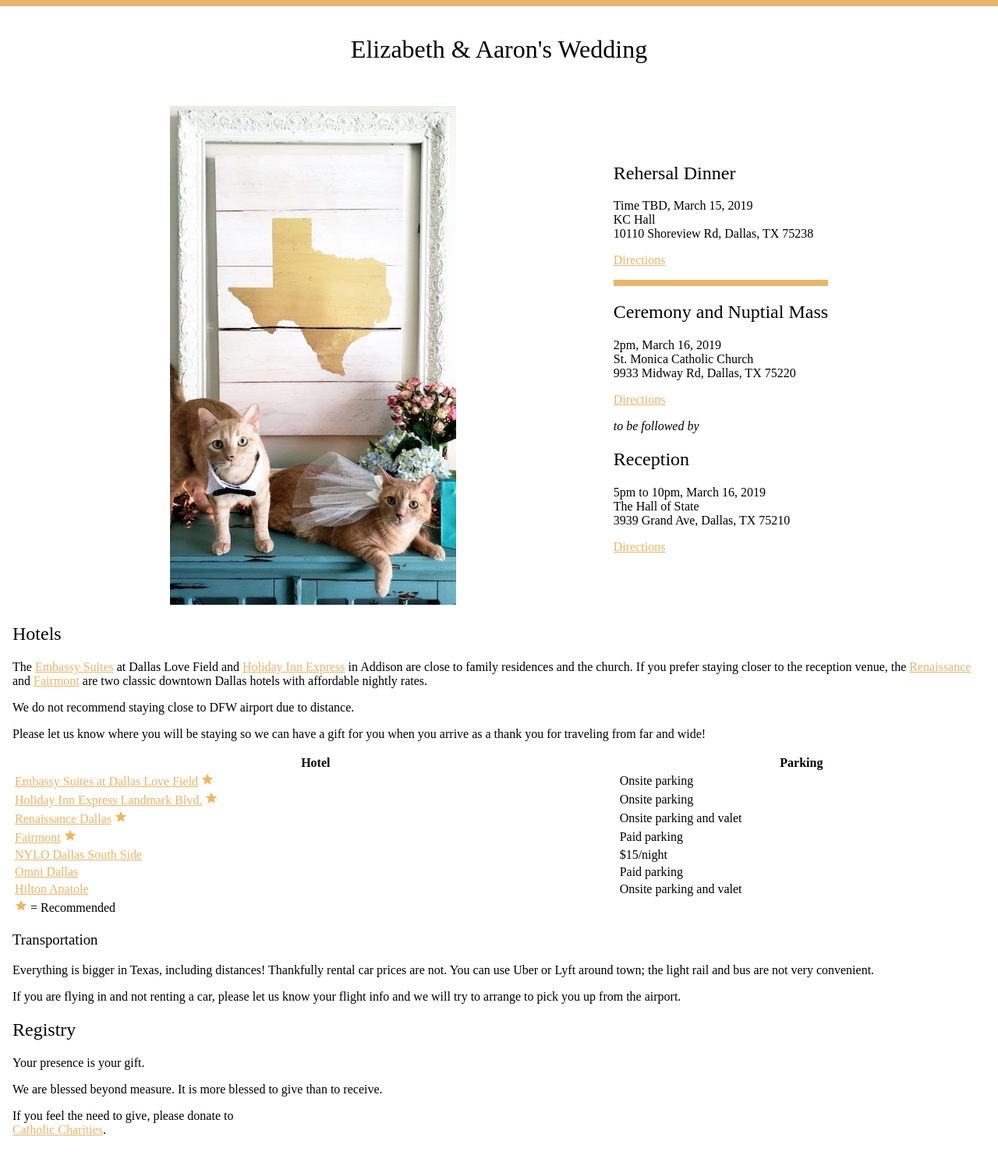
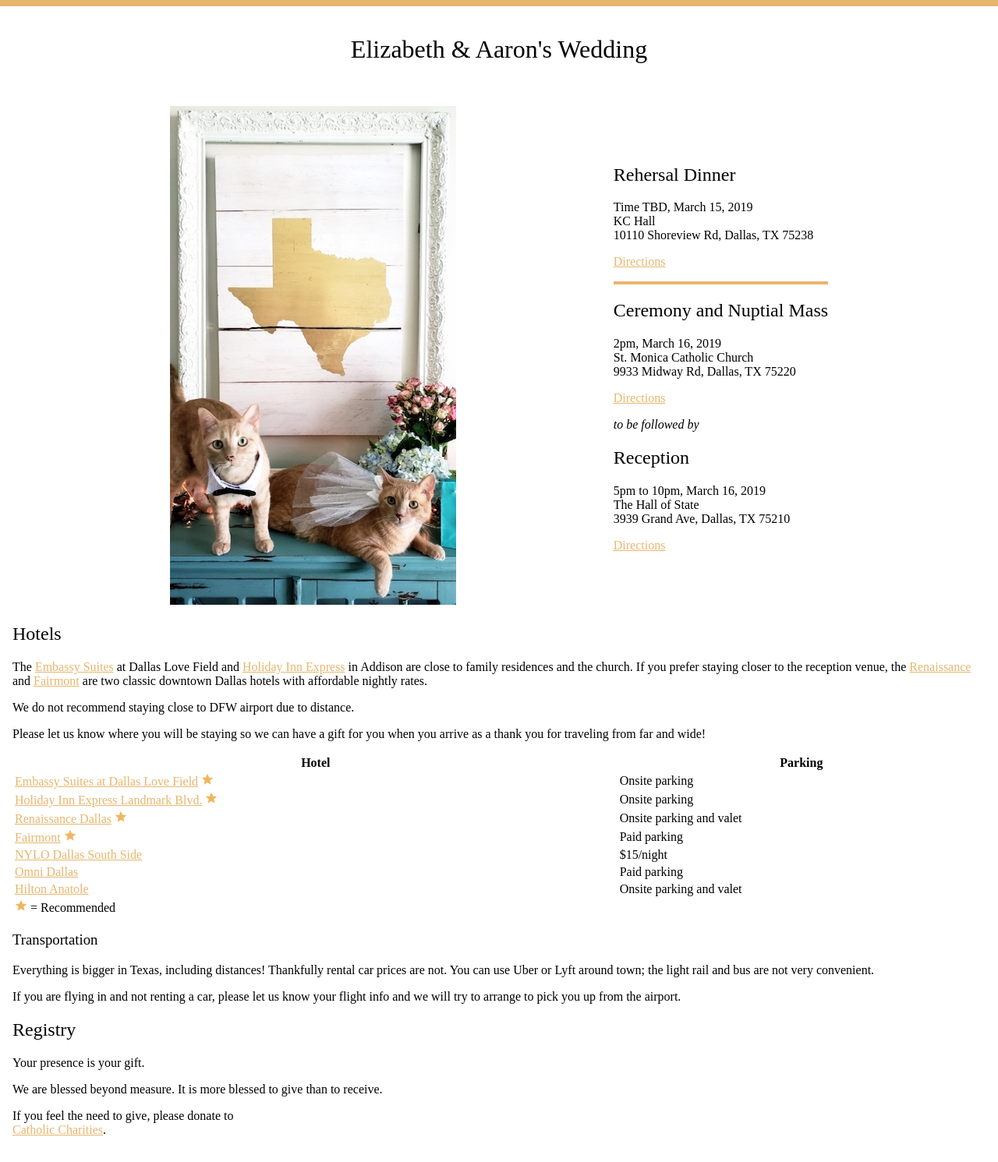
Before and after one commit to breckenedge/meowiedintexas.com, a Jekyll site: the page built from index.html, in a window 1280 px wide. Shown: the whole page at 78% size. Built offline with Jekyll 4.4.1, drawn with Linux system fonts in a browser that asks for light colours.

Commit message:
Reduce HR girth

```diff
--- a/assets/main.css
+++ b/assets/main.css
@@ -20,7 +20,7 @@ header {
 }
 
 hr {
-  border-top: 0.5em solid var(--accentColor);
+  border-top: 0.25em solid var(--accentColor);
   border-bottom: none;
   border-left: none;
   border-right: none;
```
